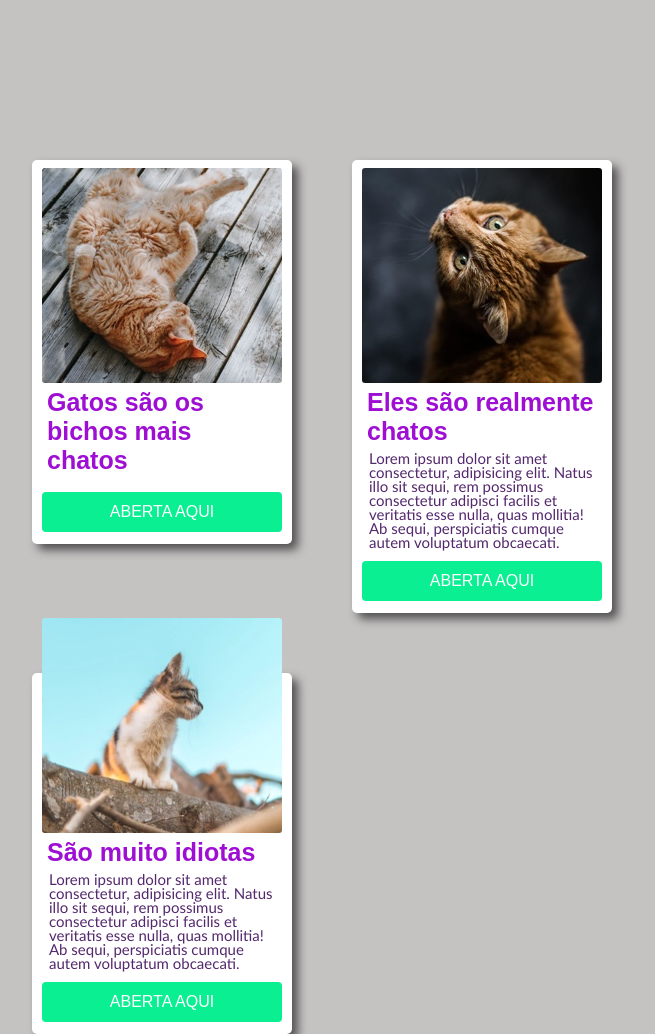
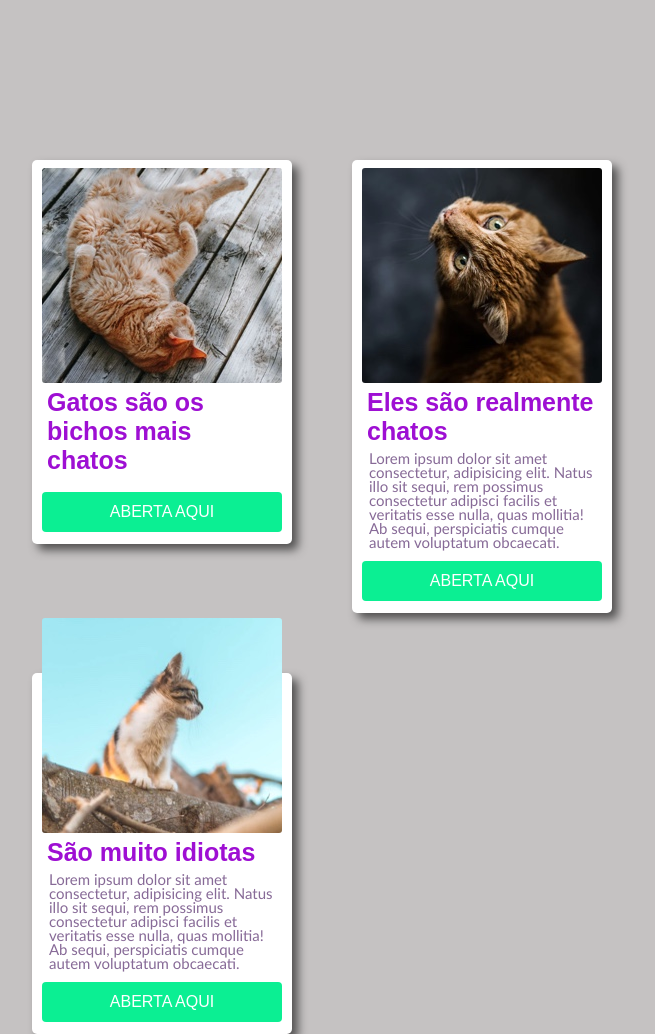
Before and after one commit to caiobent/Primeiros-cards, a plain HTML site: page index.html in a window 1280 px wide. Shown: the whole page, without its empty margins (160-815 px from the left). Drawn offline with Linux system fonts and the light colour scheme.

Commit message:
commit -m "atualização"

```diff
--- a/style02.css
+++ b/style02.css
@@ -67,5 +67,5 @@ p{
     line-height: 14px;
     display: block;
     margin: 0 0 0 7px;
-    color: #54286d
+    color: #876a97
 }
```
